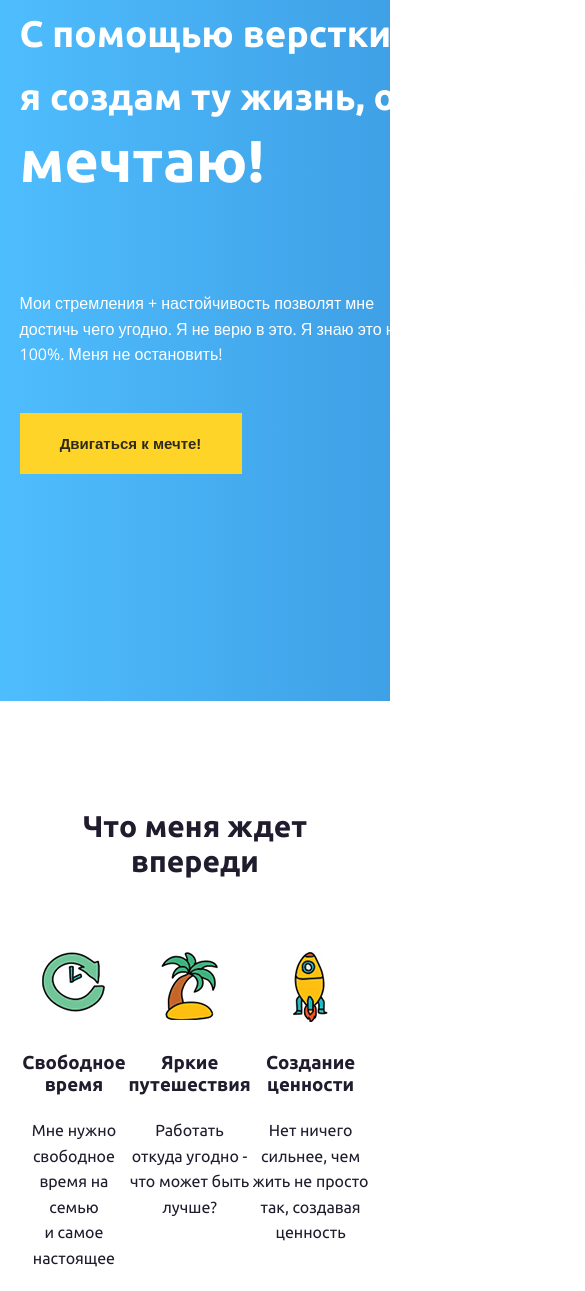
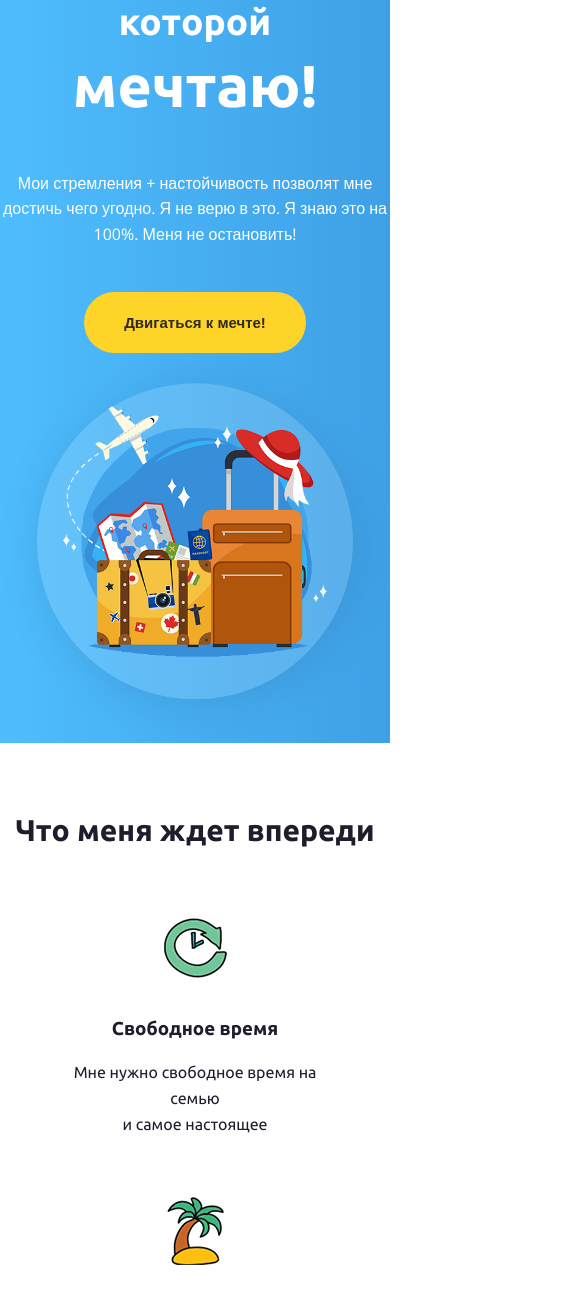
Before and after one commit to takhmazov/DZ, a plain HTML site: page index.html in a window 390 px wide. Shown: the part 335-1626 px from the top of the page, 585 px wide, since content can reach past the window. Drawn offline with nearby package versions, Linux system fonts and the light colour scheme.

Commit message:
Update main.css

```diff
--- a/css/main.css
+++ b/css/main.css
@@ -104,7 +104,7 @@ p {
 .inhalt {
     display: flex;
     justify-content: space-between;
-    margin-bottom: 119px;
+    padding-bottom: 119px;
 }
 
 .liste {
@@ -187,18 +187,70 @@ p {
 }
 
 /* Responsiv */
-
 /* 992 - 1200px. */
 @media screen and (max-width: 1200px) {
     .container {
         width: 960px;
 }
-}
+    .logo-hd {
+        width: 641px;
+    }
 
 /* 768 - 992px. */
 @media screen and (max-width: 992px) {
-        .container {
+    .container {
         width: 720px;
+}
+.logo {
+    display: block;
+    margin: 0 auto;
+    padding-bottom: 100px;
+}
+.logo-hd {
+    width: 540px;
+}
+.wrapper {
+    flex-direction: column;
+}
+.title {
+    text-align: center;
+    padding-bottom: 0px;
+}
+.intro {
+    margin: 0 auto;
+    text-align: center;
+}
+.btn {
+    margin: 0 auto;
+}
+.header {
+    padding-bottom: 0;
+}
+.section {
+    padding-bottom: 30px;
+}
+.erwartung {
+    padding-top: 80px;
+}
+.inhalt {
+    display: flex;
+    flex-direction: column;
+    align-items: center;
+    margin-bottom: 0;
+}
+.inhalt-liste {
+    padding-top: 20px;
+    padding-bottom: 60px;
+}
+.section2 {
+    padding-bottom: 50px;
+}
+.h2-form {
+    padding-top: 70px;
+    padding-bottom: 50px;
+}
+.footer {
+    padding: 30px 0;
 }
 }
 
@@ -212,6 +264,42 @@ p {
 /* 0 - 576px. */
 @media screen and (max-width: 576px) {
     .container {
-        width: 90%;
+        width: 100%;
+    }
+    .logo-hd {
+        width: 100%;
+    }
+    .title {
+        width: 100%;
+    }
+    .intro {
+        width: 100%;
+    }
+    .offer {
+        width: 100%;
+    }
+    .section {
+        padding-bottom: 10px;
+    }
+    .erwartung {
+        padding-top: 70px;
+        padding-bottom: 70px;
+    }
+    .inhalt {
+        padding: 0;
+    }
+    .inhalt-form {
+        width: 100%;
+        border-radius: 100px;
+    }
+    .btn {
+        border-radius: 100px;
+    }
+    .btn2 {
+        width: 100%;
+        border-radius: 100px;
+    }
+    .footer {
+        padding: 15px 0;
+    }
 }
-}
```
